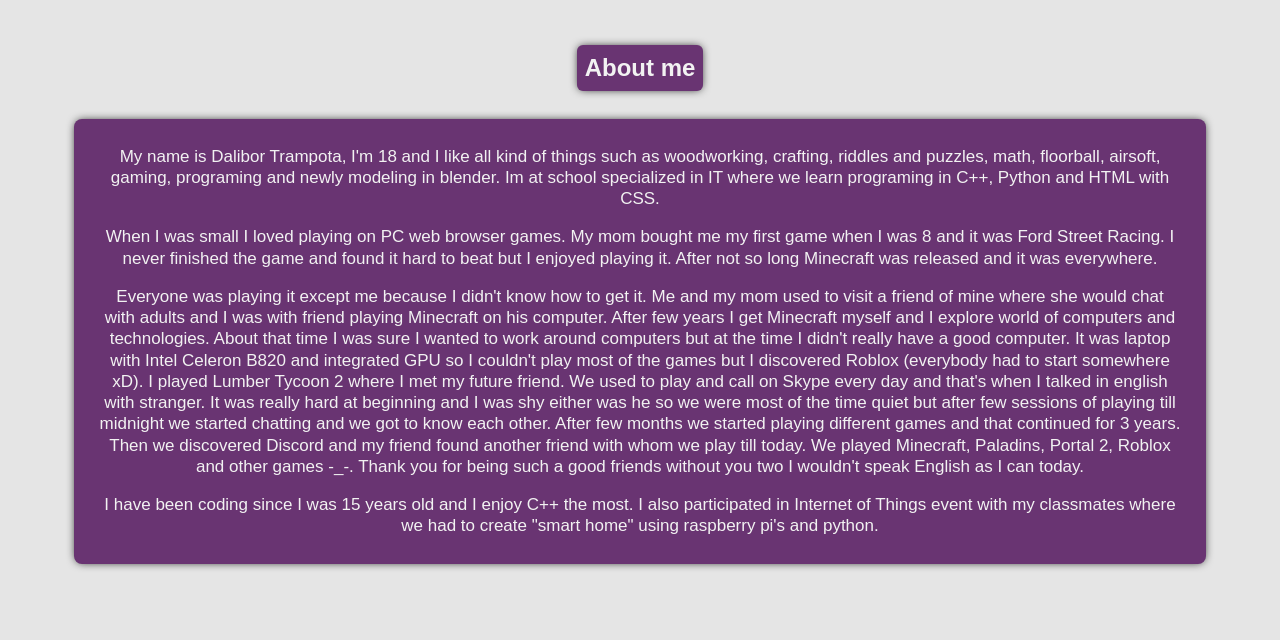
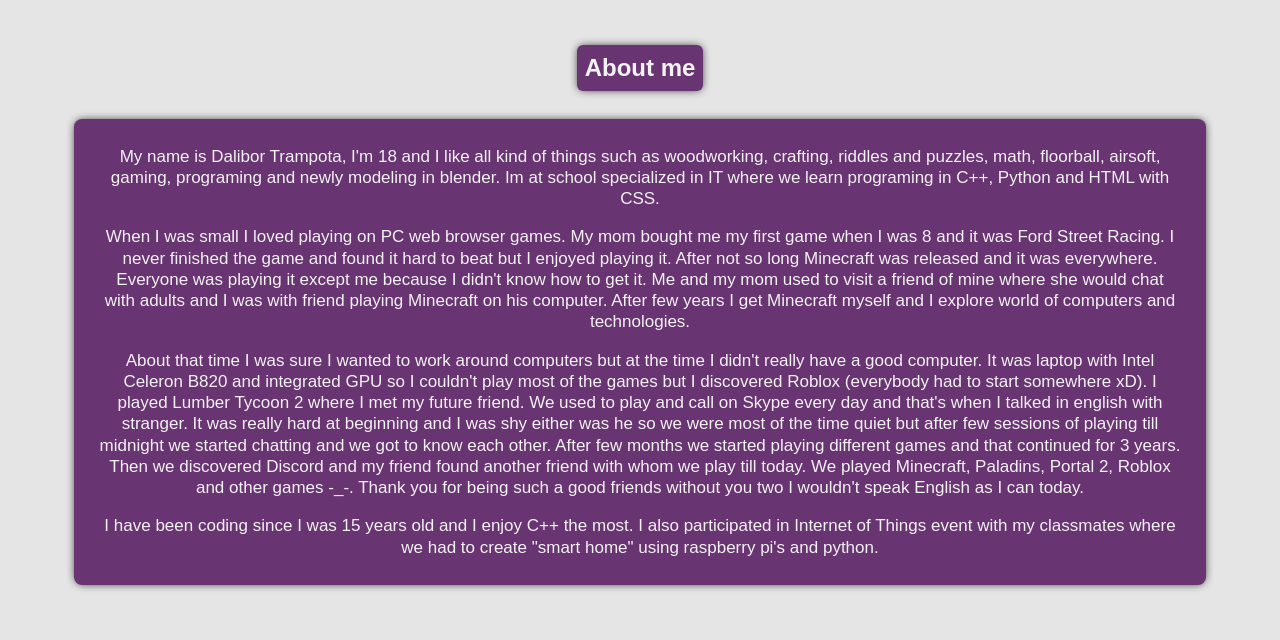
Before and after one commit to DaliborTrampota/dalibortrampota.github.io, a plain HTML site: page index.html in a window 1280 px wide. Shown: the part 160-800 px from the top of the page. Drawn offline with Linux system fonts and the light colour scheme.

Commit message:
Paragraph Edit

```diff
--- a/index.html
+++ b/index.html
@@ -52,10 +52,9 @@
 						My name is Dalibor Trampota, I'm 18 and I like all kind of things such as woodworking, crafting, riddles and puzzles, math, floorball, airsoft, gaming, programing and newly modeling in blender. Im at school specialized in IT where we learn programing in C++, Python and HTML with CSS.
 					</p>
 					<p>
-						When I was small I loved playing on PC web browser games. My mom bought me my first game when I was 8 and it was Ford Street Racing. I never finished the game and found it hard to beat but I enjoyed playing it. After not so long Minecraft was released and it was everywhere.
-
+						When I was small I loved playing on PC web browser games. My mom bought me my first game when I was 8 and it was Ford Street Racing. I never finished the game and found it hard to beat but I enjoyed playing it. After not so long Minecraft was released and it was everywhere. Everyone was playing it except me because I didn't know how to get it. Me and my mom used to visit a friend of mine where she would chat with adults and I was with friend playing Minecraft on his computer. After few years I get Minecraft myself and I explore world of computers and technologies.
 					<p>
-						Everyone was playing it except me because I didn't know how to get it. Me and my mom used to visit a friend of mine where she would chat with adults and I was with friend playing Minecraft on his computer. After few years I get Minecraft myself and I explore world of computers and technologies. About that time I was sure I wanted to work around computers but at the time I didn't really have a good computer. It was laptop with Intel Celeron B820 and integrated GPU so I couldn't play most of the games but I discovered Roblox (everybody had to start somewhere xD). I played Lumber Tycoon 2 where I met my future friend. We used to play and call on Skype every day and that's when I talked in english with stranger. It was really hard at beginning and I was shy either was he so we were most of the time quiet but after few sessions of playing till midnight we started chatting and we got to know each other. After few months we started playing different games and that continued for 3 years. Then we discovered Discord and my friend found another friend with whom we play till today. We played Minecraft, Paladins, Portal 2, Roblox and other games -_-. Thank you for being such a good friends without you two I wouldn't speak English as I can today.
+						About that time I was sure I wanted to work around computers but at the time I didn't really have a good computer. It was laptop with Intel Celeron B820 and integrated GPU so I couldn't play most of the games but I discovered Roblox (everybody had to start somewhere xD). I played Lumber Tycoon 2 where I met my future friend. We used to play and call on Skype every day and that's when I talked in english with stranger. It was really hard at beginning and I was shy either was he so we were most of the time quiet but after few sessions of playing till midnight we started chatting and we got to know each other. After few months we started playing different games and that continued for 3 years. Then we discovered Discord and my friend found another friend with whom we play till today. We played Minecraft, Paladins, Portal 2, Roblox and other games -_-. Thank you for being such a good friends without you two I wouldn't speak English as I can today.
 					</p>
 					<p>
 						I have been coding since I was 15 years old and I enjoy C++ the most.
```
